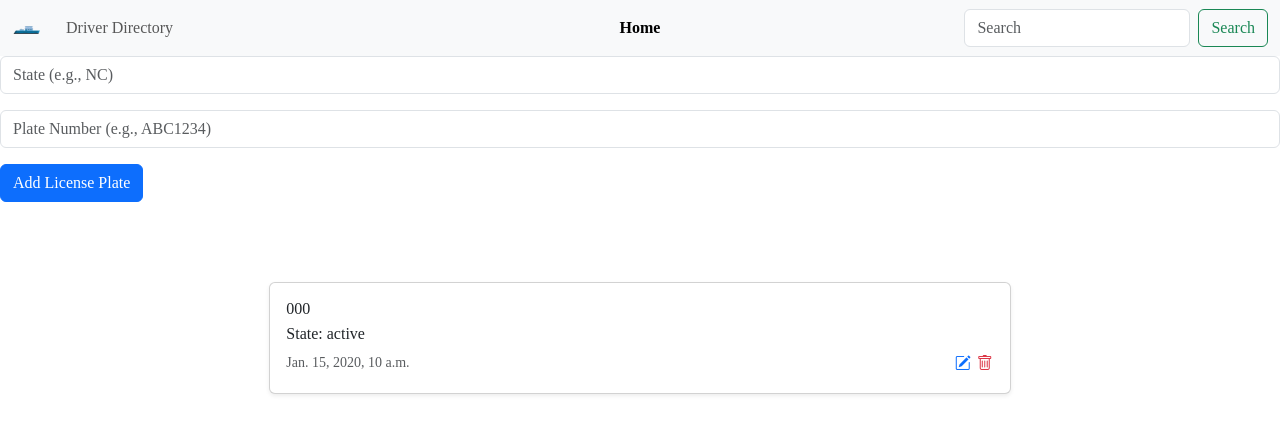
After one commit to ShwetanshuC/DockChain-Website, a Django app: page /truckmanagement/licenseplates/ in a window 1280 px wide. The commit adds this page. Shown: the top 434 px of the page. Run offline with Django 4.2, Linux system fonts and the light colour scheme; tables that the repository leaves empty hold one stand-in row (values such as "Sample post").

Commit message:
somewhat working license plate database

```diff
--- a/accounts/context_processors.py
+++ b/accounts/context_processors.py
@@ -1,7 +1,16 @@
 def nav_items(request):
+    path = request.path
+    if path == "/truckmanagement/":
+        center = {"label": "Home", "url": "/truckmanagement/"}
+        left = [{"label": "Driver Directory", "url": "/truckmanagement/driverdirectory/"}]
+    elif path.startswith("/truckmanagement/driverdirectory"):
+        center = {"label": "Driver Directory", "url": "/truckmanagement/driverdirectory/"}
+        left = [{"label": "Home", "url": "/truckmanagement/"}]
+    else:
+        center = {"label": "Home", "url": "/truckmanagement/"}
+        left = [{"label": "Driver Directory", "url": "/truckmanagement/driverdirectory/"}]
+
     return {
-        "nav_items": [
-            {"label": "Home", "center": request.path == "/"},
-            {"label": "Driver Directory", "center": request.path.startswith("/truckmanagement/driverdirectory")}
-        ]
+        "center_item": center,
+        "left_items": left
     }
--- a/accounts/templates/base.html
+++ b/accounts/templates/base.html
@@ -12,11 +12,9 @@
     <a class="navbar-brand" href="/">
       <img src="{% static 'Home/Images/ship.png' %}" alt="Bootstrap" width="30" height="24">
     </a>
-    {% for item in nav_items %}
-      {% if item.center %}
-        <span class="position-absolute start-50 translate-middle-x fw-semibold maintitle">{{ item.label }}</span>
-      {% endif %}
-    {% endfor %}
+    {% if center_item %}
+      <span class="position-absolute start-50 translate-middle-x fw-semibold maintitle">{{ center_item.label }}</span>
+    {% endif %}
     <button class="navbar-toggler" type="button" data-bs-toggle="collapse" data-bs-target="#navbarSupportedContent"
             aria-controls="navbarSupportedContent" aria-expanded="false" aria-label="Toggle navigation">
       <span class="navbar-toggler-icon"></span>
@@ -24,26 +22,11 @@
     <div class="collapse navbar-collapse justify-content-between" id="navbarSupportedContent">
       <div class="d-flex align-items-center w-100">
         <ul class="navbar-nav me-auto mb-2 mb-lg-0">
-          <li class="nav-item">
-            <a class="nav-link active" aria-current="page" href="#">Home</a>
-          </li>
-          <li class="nav-item">
-            <a class="nav-link" href="#">Link</a>
-          </li>
-          <li class="nav-item dropdown">
-            <a class="nav-link dropdown-toggle" href="#" role="button" id="navbarDropdown" data-bs-toggle="dropdown" aria-expanded="false" onclick="event.preventDefault();">
-              Dropdown
-            </a>
-            <ul class="dropdown-menu" aria-labelledby="navbarDropdown">
-              <li><a class="dropdown-item" href="#">Action</a></li>
-              <li><a class="dropdown-item" href="#">Another action</a></li>
-              <li><hr class="dropdown-divider"></li>
-              <li><a class="dropdown-item" href="#">Something else here</a></li>
-            </ul>
-          </li>
-          <li class="nav-item">
-            <a class="nav-link disabled" aria-disabled="true">Disabled</a>
-          </li>
+          {% for item in left_items %}
+            <li class="nav-item">
+              <a class="nav-link" href="{{ item.url }}">{{ item.label }}</a>
+            </li>
+          {% endfor %}
         </ul>
         <form class="d-flex" role="search" method="get" action="{% url 'search_truckers' %}">
           <input class="form-control me-2" type="search" name="q" placeholder="Search" aria-label="Search"/>
--- a/truckmanagement/forms.py
+++ b/truckmanagement/forms.py
@@ -1,7 +1,14 @@
 from django import forms
 from .models import trucker
+from .models import LicensePlate
 
 class TruckerForm(forms.ModelForm):
     class Meta:
         model = trucker
         fields = ['firstname', 'lastname', 'role']
+
+
+class LicensePlateForm(forms.ModelForm):
+    class Meta:
+        model = LicensePlate
+        fields = ['state', 'plate_number']
--- a/truckmanagement/models.py
+++ b/truckmanagement/models.py
@@ -8,3 +8,11 @@ class trucker(models.Model):
 
     def __str__(self):
         return f"{self.firstname} {self.lastname}"
+
+class LicensePlate(models.Model):
+    state = models.CharField(max_length=100)
+    plate_number = models.CharField(max_length=20)
+    date_added = models.DateTimeField(auto_now_add=True)
+
+    def __str__(self):
+        return f"{self.state} - {self.plate_number}"
--- /dev/null
+++ b/truckmanagement/templates/licenseplates.html
@@ -0,0 +1,67 @@
+{% extends "base.html" %}
+{% load static %}
+{% block title %}Driver Directory{% endblock %}
+
+{%block interface_content%}
+
+<link rel="stylesheet" href="{% static 'DriverDirectory/style.css' %}">
+
+<!-- Form to add a new license plate -->
+<form method="POST">
+  {% csrf_token %}
+  <input type="hidden" name="action" value="add_plate">
+  <div class="mb-3">
+    <input type="text" name="state" class="form-control" placeholder="State (e.g., NC)" required>
+  </div>
+  <div class="mb-3">
+    <input type="text" name="plate_number" class="form-control" placeholder="Plate Number (e.g., ABC1234)" required>
+  </div>
+  <button type="submit" class="btn btn-primary">Add License Plate</button>
+</form>
+
+<!-- License plates display -->
+<div class="page-top-buffer container">
+  <div class="row g-2 justify-content-center">
+    {% for plate in license_plates %}
+      <div class="col-12 col-md-10 col-lg-8">
+        <div class="card shadow-sm">
+          <div class="card-body p-3">
+            <div class="display-mode">
+              <h6 class="card-title mb-1">{{ plate.plate_number }}</h6>
+              <p class="card-text mb-1">State: {{ plate.state }}</p>
+              <small class="text-muted">{{ plate.date_added }}</small>
+              <div class="float-end">
+                <button type="button" class="btn btn-link p-0 edit-button"><i class="bi bi-pencil-square"></i></button>
+                <form method="POST" class="d-inline">
+                  {% csrf_token %}
+                  <input type="hidden" name="action" value="delete_plate">
+                  <input type="hidden" name="plate_id" value="{{ plate.id }}">
+                  <button type="submit" class="btn btn-link p-0 text-danger"><i class="bi bi-trash"></i></button>
+                </form>
+              </div>
+            </div>
+
+            <form method="POST" class="edit-form d-none">
+              {% csrf_token %}
+              <input type="hidden" name="action" value="edit_plate">
+              <input type="hidden" name="plate_id" value="{{ plate.id }}">
+              <div class="mb-2">
+                <input type="text" name="plate_number" class="form-control" value="{{ plate.plate_number }}" required>
+              </div>
+              <div class="mb-2">
+                <input type="text" name="state" class="form-control" value="{{ plate.state }}" required>
+              </div>
+              <button type="submit" class="btn btn-sm btn-success">Save</button>
+            </form>
+          </div>
+        </div>
+      </div>
+    {% empty %}
+      <p class="text-muted text-center">No license plates available.</p>
+    {% endfor %}
+  </div>
+</div>
+
+<script src="{%static 'DriverDirectory/script.js' %}"></script>
+
+{%endblock%}
--- a/truckmanagement/urls.py
+++ b/truckmanagement/urls.py
@@ -5,4 +5,6 @@ urlpatterns = [
     path("", views.truckmanagement, name='truckmanagement'),
     path("driverdirectory/", views.driverdirectory, name='driverdirectory'),
     path('delete/<int:id>/', views.delete_trucker, name='delete_trucker'),
+    path("licenseplates/", views.licenseplates, name="licenseplates"),
+
 ]
--- a/truckmanagement/views.py
+++ b/truckmanagement/views.py
@@ -1,6 +1,6 @@
 from django.shortcuts import render, redirect
-from .models import trucker
-from .forms import TruckerForm
+from .models import trucker, LicensePlate
+from .forms import TruckerForm, LicensePlateForm
 from django.shortcuts import get_object_or_404
 
 def trucker_list(request):
@@ -64,3 +64,18 @@ def delete_trucker(request, id):
         trucker_to_delete = get_object_or_404(trucker, id=id)
         trucker_to_delete.delete()
     return redirect('driverdirectory')
+
+
+# View for license plates
+def licenseplates(request):
+    license_plates = LicensePlate.objects.all().order_by('-date_added')
+
+    if request.method == 'POST' and request.POST.get('action') == 'add_plate':
+        form = LicensePlateForm(request.POST)
+        if form.is_valid():
+            form.save()
+            return redirect('licenseplates')
+    else:
+        form = LicensePlateForm()
+
+    return render(request, "licenseplates.html", {'license_plates': license_plates, 'form': form})
```
Also changed, not shown: truckmanagement/templates/driverdirectory.html (+17 -16 lines), truckmanagement/migrations/0005_licenseplate.py (added).
